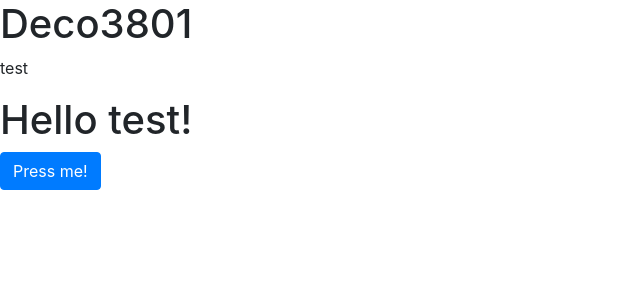
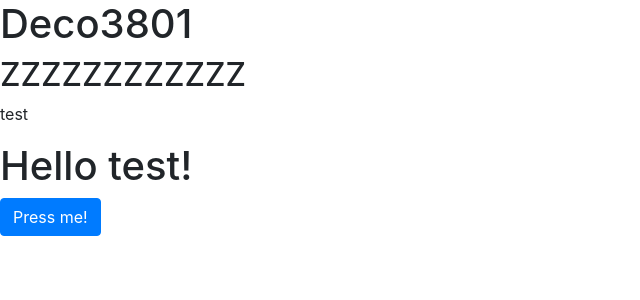
Before and after one commit to Caleb-Wishart/DECO3801-2021-Sem-2, a Flask app: page / in a window 1280 px wide. Shown: the top 300 px of the page, without its empty margins (0-640 px from the left). Run offline with Flask 2, Linux system fonts and the light colour scheme; some libraries are stand-ins or nearby versions.

Commit message:
Try on updating base.html

```diff
--- a/templates/base.html
+++ b/templates/base.html
@@ -8,6 +8,7 @@
     </head>
     <body>
         <h1>Deco3801</h1>
+        <h2>ZZZZZZZZZZZZ</h2>
         <p>{{ name }}</p>
         {% block content %}{% endblock %}
         <button class="btn btn-primary">Press me!</button>
```
